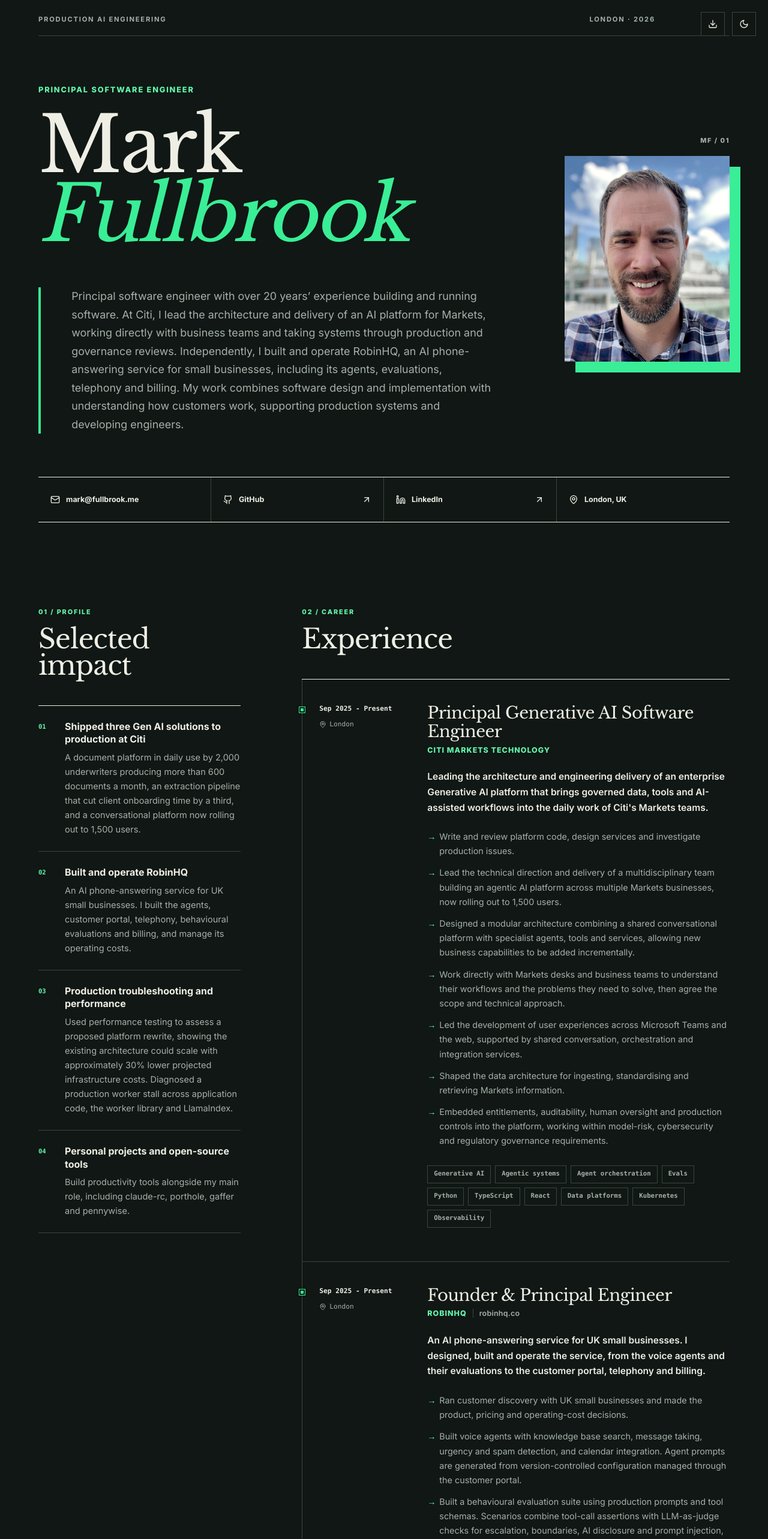
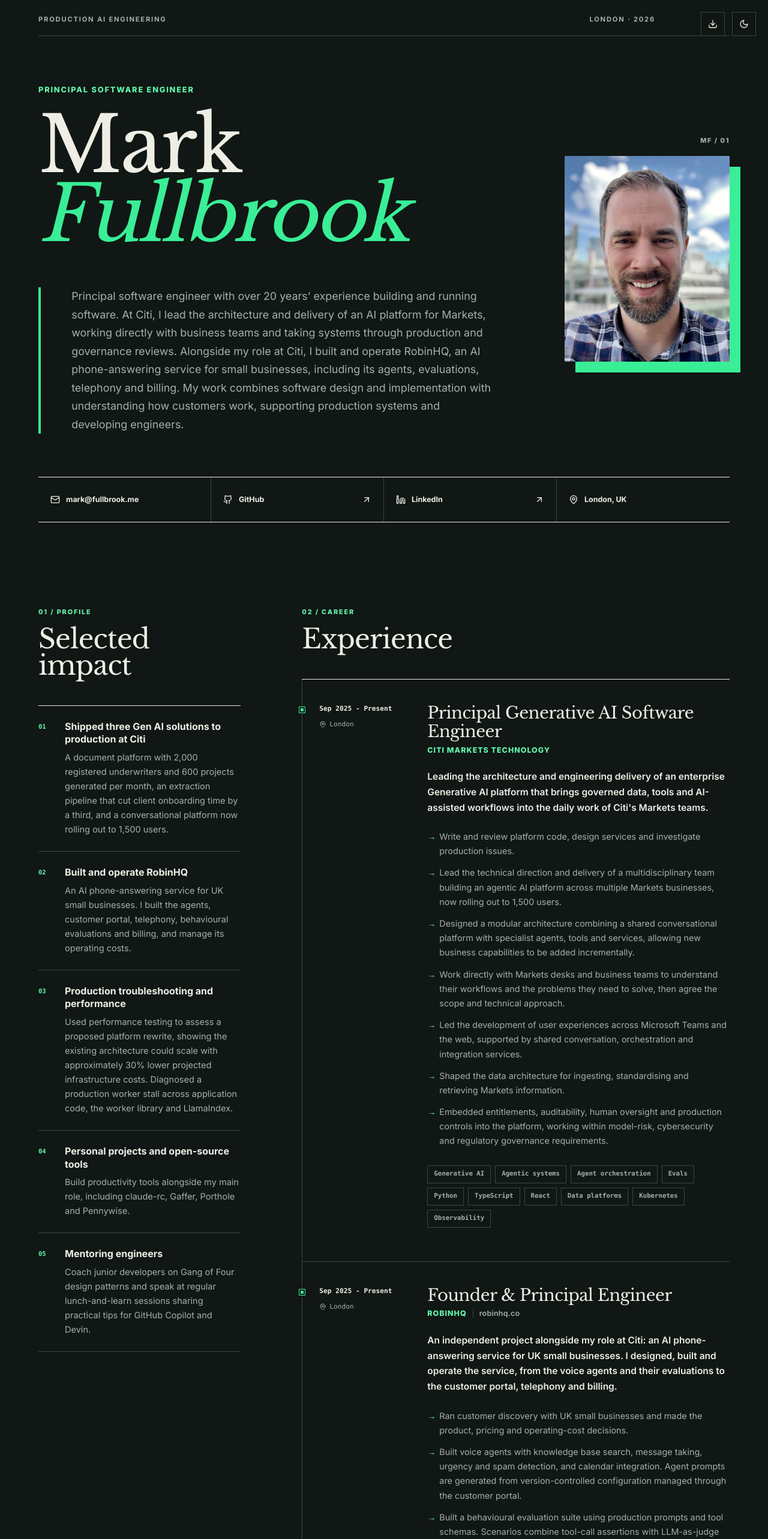
Before and after one commit to mfullbrook/resume, a Next.js app: page / in a window 1280 px wide. Shown: the top 2566 px of the page at 60% size. Built offline with nearby package versions, Linux system fonts and the light colour scheme.

Commit message:
Add confirmed mentoring and project details; clarify Citi usage metrics

```diff
--- a/data.ts
+++ b/data.ts
@@ -52,7 +52,7 @@ export const header: Header = {
   shortTitle: 'Principal Software Engineer',
   avatarPath: '/images/profile-selfie-london2.jpeg',
   summary:
-    'Principal software engineer with over 20 years’ experience building and running software. At Citi, I lead the architecture and delivery of an AI platform for Markets, working directly with business teams and taking systems through production and governance reviews. Independently, I built and operate RobinHQ, an AI phone-answering service for small businesses, including its agents, evaluations, telephony and billing. My work combines software design and implementation with understanding how customers work, supporting production systems and developing engineers.',
+    'Principal software engineer with over 20 years’ experience building and running software. At Citi, I lead the architecture and delivery of an AI platform for Markets, working directly with business teams and taking systems through production and governance reviews. Alongside my role at Citi, I built and operate RobinHQ, an AI phone-answering service for small businesses, including its agents, evaluations, telephony and billing. My work combines software design and implementation with understanding how customers work, supporting production systems and developing engineers.',
   emailBase64: 'bWFya0BmdWxsYnJvb2subWU=',
   githubHandle: 'mfullbrook',
   linkedinHandle: 'markcfullbrook',
@@ -63,7 +63,7 @@ export const profile: Profile = [
   {
     heading: 'Shipped three Gen AI solutions to production at Citi',
     content:
-      'A document platform in daily use by 2,000 underwriters producing more than 600 documents a month, an extraction pipeline that cut client onboarding time by a third, and a conversational platform now rolling out to 1,500 users.',
+      'A document platform with 2,000 registered underwriters and 600 projects generated per month, an extraction pipeline that cut client onboarding time by a third, and a conversational platform now rolling out to 1,500 users.',
   },
   {
     heading: 'Built and operate RobinHQ',
@@ -78,7 +78,12 @@ export const profile: Profile = [
   {
     heading: 'Personal projects and open-source tools',
     content:
-      'Build productivity tools alongside my main role, including claude-rc, porthole, gaffer and pennywise.',
+      'Build productivity tools alongside my main role, including claude-rc, Gaffer, Porthole and Pennywise.',
+  },
+  {
+    heading: 'Mentoring engineers',
+    content:
+      'Coach junior developers on Gang of Four design patterns and speak at regular lunch-and-learn sessions sharing practical tips for GitHub Copilot and Devin.',
   },
 ]
 
@@ -120,7 +125,7 @@ export const experiences: Experience[] = [
     dates: 'Sep 2025 - Present',
     skills: ['Python', 'Laravel', 'React', 'AWS', 'Voice AI', 'Behavioural evaluations', 'LiveKit'],
     overview:
-      'An AI phone-answering service for UK small businesses. I designed, built and operate the service, from the voice agents and their evaluations to the customer portal, telephony and billing.',
+      'An independent project alongside my role at Citi: an AI phone-answering service for UK small businesses. I designed, built and operate the service, from the voice agents and their evaluations to the customer portal, telephony and billing.',
     achievements: [
       'Ran customer discovery with UK small businesses and made the product, pricing and operating-cost decisions.',
       'Built voice agents with knowledge base search, message taking, urgency and spam detection, and calendar integration. Agent prompts are generated from version-controlled configuration managed through the customer portal.',
@@ -134,6 +139,7 @@ export const experiences: Experience[] = [
     title: 'Technical Consultant',
     company: 'QuietStar',
     dates: 'Jun 2026 - Present',
+    overview: 'Independent consulting work alongside my role at Citi.',
     skills: ['Technical discovery', 'Systems integration', 'SharePoint', 'RAG & GraphRAG'],
     achievements: [
       'Worked with the consultancy to understand its project management, CRM and delivery workflows. The discovery work identified gaps in the data needed for AI automation, so the engagement began with the operational systems that would supply it.',
@@ -159,7 +165,7 @@ export const experiences: Experience[] = [
     achievements: [
       'Tested the existing platform against its scaling requirements to assess a proposed rewrite. Demonstrated that it could meet those requirements with approximately 30% lower projected infrastructure costs.',
       'Diagnosed a production stall affecting OCR, embedding and document generation by reproducing production conditions and tracing async handling issues across application code, the worker library and LlamaIndex. Reworked execution to use synchronous code with concurrency across threads.',
-      "Delivered one of Citi's earliest production Generative AI products, supporting the controlled drafting of structured documents using retrieval across structured and unstructured information. It is in daily use by 2,000 underwriters producing more than 600 documents a month.",
+      "Delivered one of Citi's earliest production Generative AI products, supporting the controlled drafting of structured documents using retrieval across structured and unstructured information. It has 2,000 registered underwriters, with 600 projects generated per month.",
       'Delivered a Generative AI data-extraction pipeline that reduced client onboarding time by 33%.',
       'Designed a reusable, multi-tenant platform capable of supporting multiple business areas, use cases and delivery teams.',
       'Established shared evaluation, configuration, audit and moderation capabilities for teams using the platform.',
@@ -248,18 +254,35 @@ export const educations = [
 
 export const openSource: OpenSourceProject[] = [
   {
+    name: 'claude-rc',
+    repo: 'mfullbrook/claude-rc',
+    href: 'https://github.com/mfullbrook/claude-rc',
+    description:
+      'A tool for starting Claude Code sessions on always-on machines and controlling them from a phone through Claude’s own app. Uses the tailnet as the security boundary instead of SSH.',
+  },
+  {
+    name: 'Gaffer',
+    repo: 'mfullbrook/gaffer',
+    href: 'https://github.com/mfullbrook/gaffer',
+    description:
+      'Turns a Linear issue into a reviewed pull request while I’m away from the keyboard: Codex writes the tests, Claude writes the code, and I keep control of the merge. Built for developers using their own Claude and ChatGPT subscriptions.',
+  },
+  {
+    name: 'Porthole',
+    description:
+      'A personal tailnet index that finds the HTTP services running on my machine and lets me open them from whichever device I have to hand. A local tool with no public repository.',
+  },
+  {
+    name: 'Pennywise',
+    description:
+      'A personal tool for understanding my credit card bills. Uses deterministic calculations to reconcile a local ledger against each statement and flag spending that needs a look. A local tool with no public repository.',
+  },
+  {
     name: 'livekit-sdk',
     repo: 'mfullbrook/livekit-sdk',
     href: 'https://github.com/mfullbrook/livekit-sdk',
     description:
-      'An open-source PHP SDK for LiveKit, generated from the protobuf definitions through a custom Twirp plugin. Covers rooms, egress, ingress, agent dispatch, SIP, webhooks and access tokens. Written because no first-party PHP SDK existed.',
-  },
-  {
-    name: 'claude-rc',
-    repo: 'mfullbrook/claude-rc',
-    href: 'https://github.com/mfullbrook/claude-rc',
-    description:
-      "A daemon, CLI and web panel for launching and managing Claude Code remote-control sessions on always-on machines, driven from a phone over a tailnet. Rides Claude Code's own relay rather than re-inventing the channel. MIT licensed.",
+      'An open-source PHP SDK for LiveKit, generated from protobuf definitions through a custom Twirp plugin. Covers rooms, egress, ingress, agent dispatch, SIP, webhooks and access tokens.',
   },
 ]
 
```
